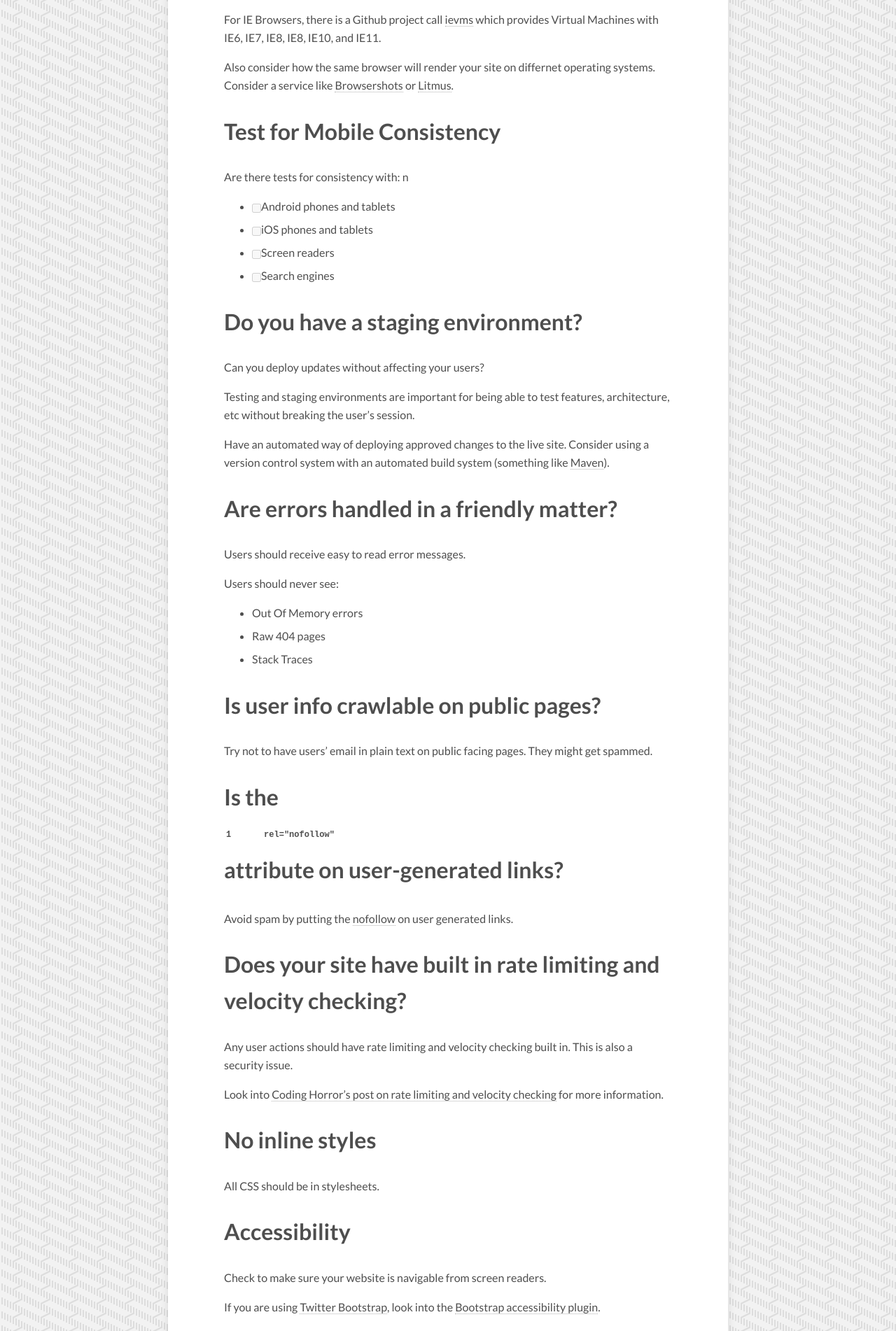
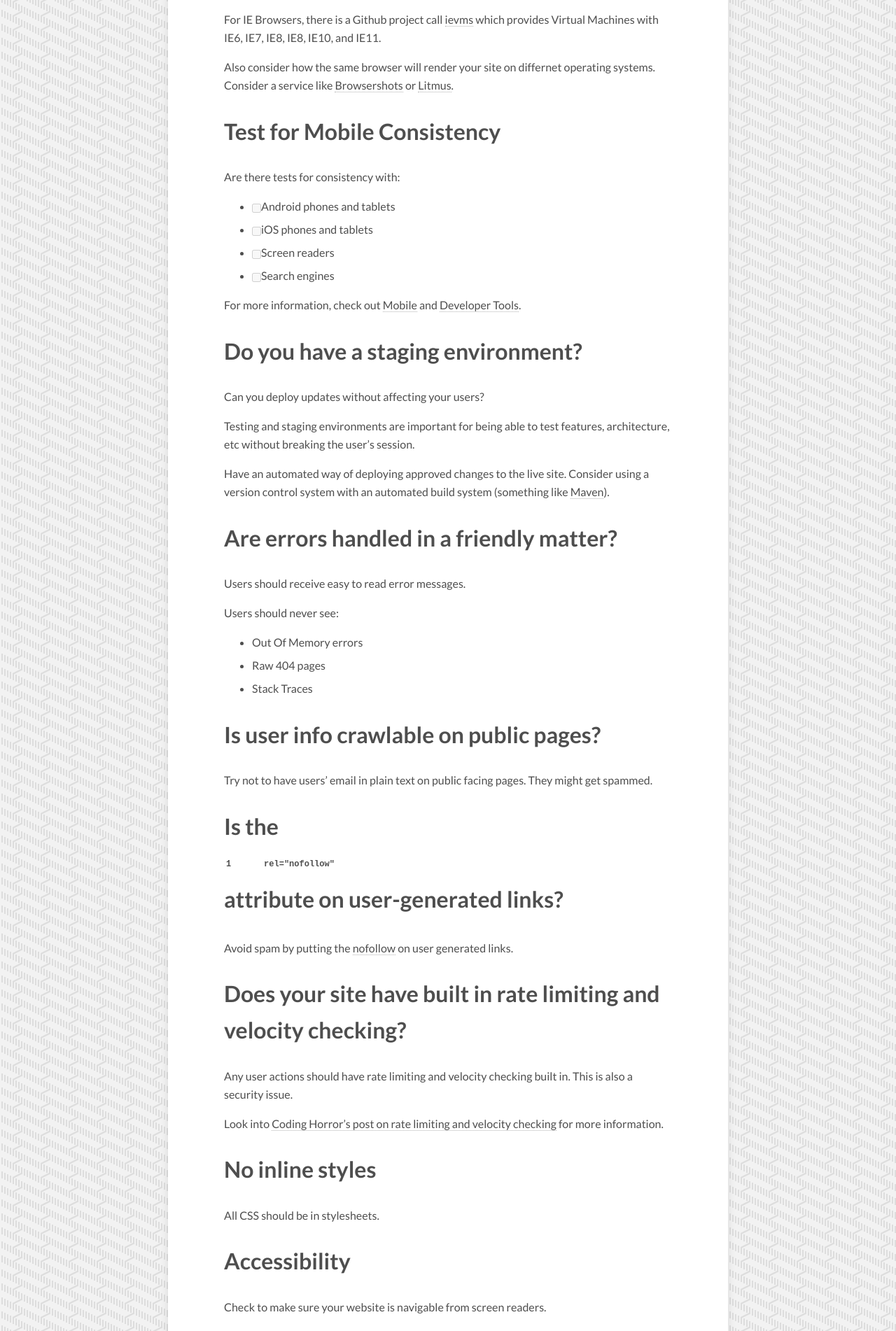
Before and after one commit to idmontie/WebApplicationsBlog, a Jekyll site: the page built from _posts/2015-01-04-user-interface.md, in a window 1280 px wide. Shown: the part 806-2708 px from the top of the page at 70% size. Built offline with Jekyll 4.4.1, drawn with Linux system fonts in a browser that asks for light colours; nearby versions of some CDN libraries; some of the changed text lies outside the part shown.

Commit message:
developer tools

````diff
--- a/_posts/2015-01-04-user-interface.md
+++ b/_posts/2015-01-04-user-interface.md
@@ -26,11 +26,13 @@ Also consider how the same browser will render your site on differnet operating
 # Test for Mobile Consistency
 
 Are there tests for consistency with:
-n
+
 - [ ] Android phones and tablets
 - [ ] iOS phones and tablets
 - [ ] Screen readers
 - [ ] Search engines
+
+For more information, check out [Mobile]({{ site.url }}/mobile/) and [Developer Tools]({{ site.url }}/developer-tools/).
 
 # Do you have a staging environment?
 
@@ -123,7 +125,7 @@ See [Progressive Enhancement](http://en.wikipedia.org/wiki/Progressive_enhanceme
 
 # Validate Forms
 
-Going along with [Security](#file-security-md), make sure to validate all form input on the server side and give useful errors back to the user.  Once proper form security handling has been implemented, add in client side validation.  You can use HTML5's simple validation to add a small layer of responsive validation:
+Going along with [Security]({{ site.url }}/security/), make sure to validate all form input on the server side and give useful errors back to the user.  Once proper form security handling has been implemented, add in client side validation.  You can use HTML5's simple validation to add a small layer of responsive validation:
 
 ```html
 <input id="username" placeholder="John Jones" required>
--- a/_sass/_page.scss
+++ b/_sass/_page.scss
@@ -392,8 +392,9 @@ header .entry-meta {
 		}
 
 		h1 a {
+			background-color: rgba(0, 0, 0, 0.1);
 			color: #fff;
-			text-shadow: 1px 1px 4px rgba(34, 34, 34, 0.6);
+			padding: 7px;
 
 			&:hover {
 				text-shadow: 1px 1px 4px rgba(34, 34, 34, 0.9);
````
Also changed, not shown: _posts/2015-01-04-developer-tools.md (added, +17 -0 lines), _posts/2015-01-05-mobile.md (+1 -1 lines), images/compass.jpg (added).
